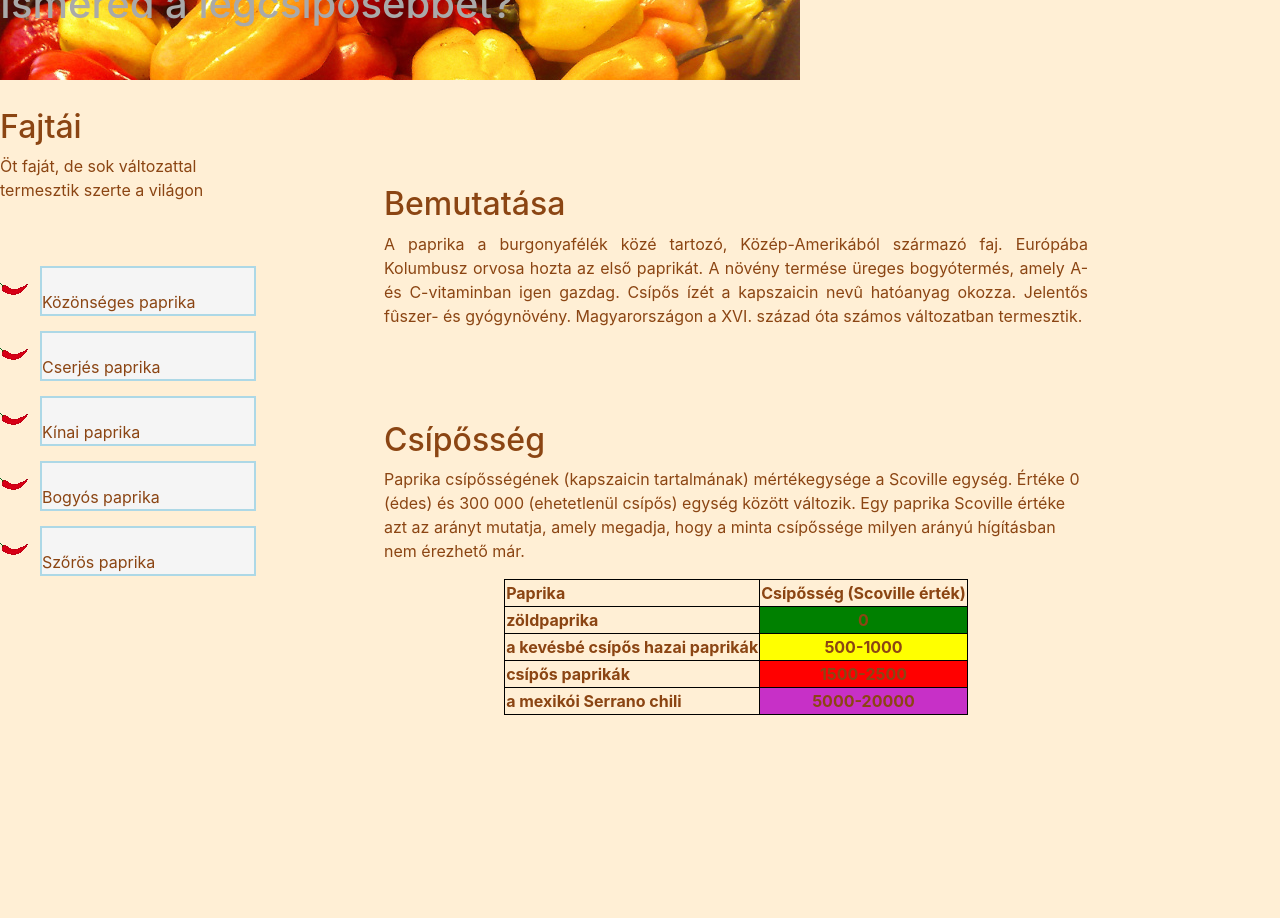
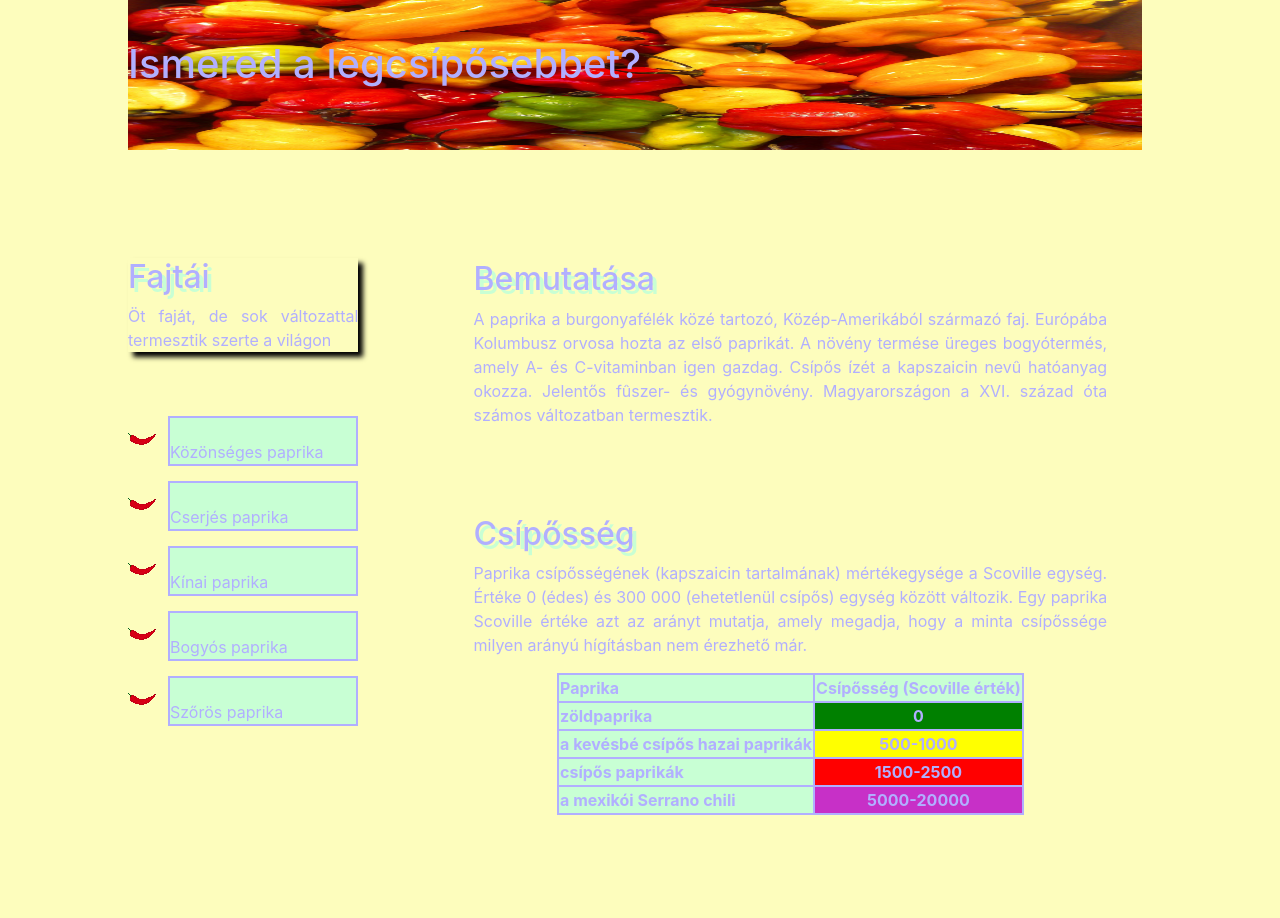
Before and after one commit to UtasiB/IKTesWEB, a plain HTML site: page paprika/index.html in a window 1280 px wide. Drawn offline with Linux system fonts and the light colour scheme.

Commit message:
Paprika színek

```diff
--- a/paprika/css/paprika.css
+++ b/paprika/css/paprika.css
@@ -1,18 +1,28 @@
 
 body{
-    background-color: #FFEFD5;
+    background-color: #FDFDBD;
     color: #8B4513;
+    margin-left: 10%;
 }
 
 table, th, td {
-    border: 1px solid black;
+    border: 2px solid #B1AFFF;
     margin:auto;
     border-collapse: collapse;
+    background-color: #C8FFD4 ;
+}
+p{
+  text-align: justify;
+}
+img{
+  width: 88%;
+  height: 150px;
 }
 
 a{
-    color: #8B4513;
+    color: #B1AFFF;
     text-decoration: none;
+
 }
 
 a :hover{
@@ -27,32 +37,39 @@ a :hover{
 }
 
 h1{
-    color: darkgrey;
+    color: #B1AFFF;
     height: 100px;
-    background-repeat: no-repeat;
     position: relative;
-    top: -20px;
+    top: -110px;
 }
 
 .csiposseg{
     position: relative;
     padding-bottom: 100px;
     right: -30%;
-    top: -420px;
+    top: -500px;
     width: 50%;
+    color: #B1AFFF;
 }
 
 .bemutat{
     position: relative;
     width: 50%;
-    top: -425px;
+    top: -500px;
     right: -30%;
     text-align: justify;
+    color: #B1AFFF;
+
 }
 
 .fajtai{
     width: 20%;
+    color: #B1AFFF;
+    top: -200px;
+    box-shadow: 5px 5px 5px black ;
 }
+
+
 @media screen and (min-width: 1200px){
   .hamburger{display: none;}
 }
--- a/paprika/index.html
+++ b/paprika/index.html
@@ -9,10 +9,12 @@
     <title>Paprika</title>
 </head>
 <body>
-
-    <h1 style="background-image: url(img/paprikanagy.png);">Ismered a legcsípősebbet?</h1>
+<div class="cim" >
+    <img src="img/paprikanagy.png" alt="" class="kep">
+    <h1>Ismered a legcsípősebbet?</h1>
+</div>
 <div class="fajtai">
-    <h2>Fajtái</h2>
+    <h2 style="text-shadow: 4px 4px #C8FFD4;">Fajtái</h2>
     <p>Öt faját, de sok változattal termesztik szerte a világon</p>
 </div>
 <br>
@@ -21,15 +23,15 @@
 <div class="regi">
     <ul style="list-style-image: url(./img/chili-pepper-icon.gif);" class="lista">
         <div class="regili">
-            <li style=" border: solid 2px lightblue; margin-bottom: 15px; background-color: whitesmoke; text-decoration: none;"><a href="MicrosoftTeams-image.png">Közönséges paprika</a></li>
+            <li style=" border: solid 2px #B1AFFF; margin-bottom: 15px; background-color: #C8FFD4; text-decoration: none;   "><a href="MicrosoftTeams-image.png">Közönséges paprika</a></li>
 
-            <li style=" border: solid 2px lightblue; margin-bottom: 15px; background-color: whitesmoke; text-decoration: none;"><a href="https://hu.wikipedia.org/wiki/Cserj%C3%A9s_paprika">Cserjés paprika</a></li>
+            <li style=" border: solid 2px #B1AFFF; margin-bottom: 15px; background-color: #C8FFD4; text-decoration: none;"><a href="https://hu.wikipedia.org/wiki/Cserj%C3%A9s_paprika">Cserjés paprika</a></li>
 
-            <li style=" border: solid 2px lightblue; margin-bottom: 15px; background-color: whitesmoke; text-decoration: none;"><a href="https://hu.wikipedia.org/wiki/K%C3%ADnai_paprika">Kínai paprika</a></li>
+            <li style=" border: solid 2px #B1AFFF; margin-bottom: 15px; background-color: #C8FFD4; text-decoration: none;"><a href="https://hu.wikipedia.org/wiki/K%C3%ADnai_paprika">Kínai paprika</a></li>
 
-            <li style=" border: solid 2px lightblue; margin-bottom: 15px; background-color: whitesmoke; text-decoration: none;"><a href="https://hu.wikipedia.org/wiki/Bogy%C3%B3s_paprika">Bogyós paprika</a></li>
+            <li style=" border: solid 2px #B1AFFF; margin-bottom: 15px; background-color: #C8FFD4; text-decoration: none;"><a href="https://hu.wikipedia.org/wiki/Bogy%C3%B3s_paprika">Bogyós paprika</a></li>
 
-            <li style=" border: solid 2px lightblue; margin-bottom: 15px; background-color: whitesmoke; text-decoration: none;"><a href="https://hu.wikipedia.org/wiki/Sz%C5%91r%C3%B6s_paprika">Szőrös paprika</a></li>
+            <li style=" border: solid 2px #B1AFFF; margin-bottom: 15px; background-color: #C8FFD4; text-decoration: none;"><a href="https://hu.wikipedia.org/wiki/Sz%C5%91r%C3%B6s_paprika">Szőrös paprika</a></li>
         </div>
     </ul>
 </div>
@@ -55,14 +57,14 @@
  <!--hamburger vége -->
 <section id="tartalom">
     <div class="bemutat">
-        <h2>Bemutatása</h2>
+        <h2 style="text-shadow: 4px 4px #C8FFD4;">Bemutatása</h2>
         <p>A paprika a burgonyafélék közé tartozó, Közép-Amerikából származó faj. Európába Kolumbusz orvosa hozta az első paprikát. A növény termése üreges bogyótermés, amely A- és C-vitaminban igen gazdag. Csípős ízét a kapszaicin nevû hatóanyag okozza. Jelentős fûszer- és gyógynövény. Magyarországon a XVI. század óta számos változatban termesztik.</p>
         <br>
     </div>
     <br>
     <div class="csiposseg">
         <br>
-        <h2>Csípősség</h2>
+        <h2 style="text-shadow: 4px 4px #C8FFD4;">Csípősség</h2>
         <div>
             <p>Paprika csípősségének (kapszaicin tartalmának) mértékegysége a Scoville egység. Értéke 0 (édes) és 300 000 (ehetetlenül csípős) egység között változik. Egy paprika Scoville értéke azt az arányt mutatja, amely megadja, hogy a minta csípőssége milyen arányú hígításban nem érezhető már.</p>
         </div>
```
